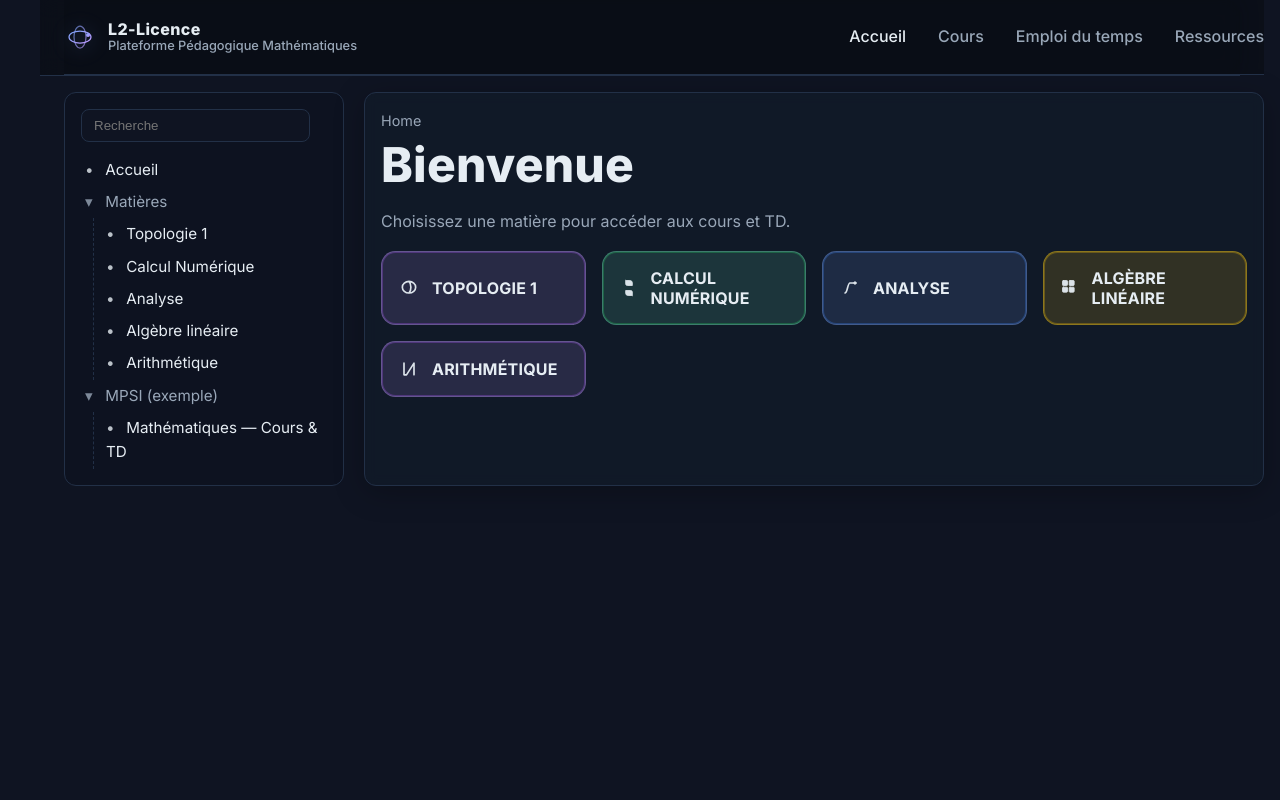
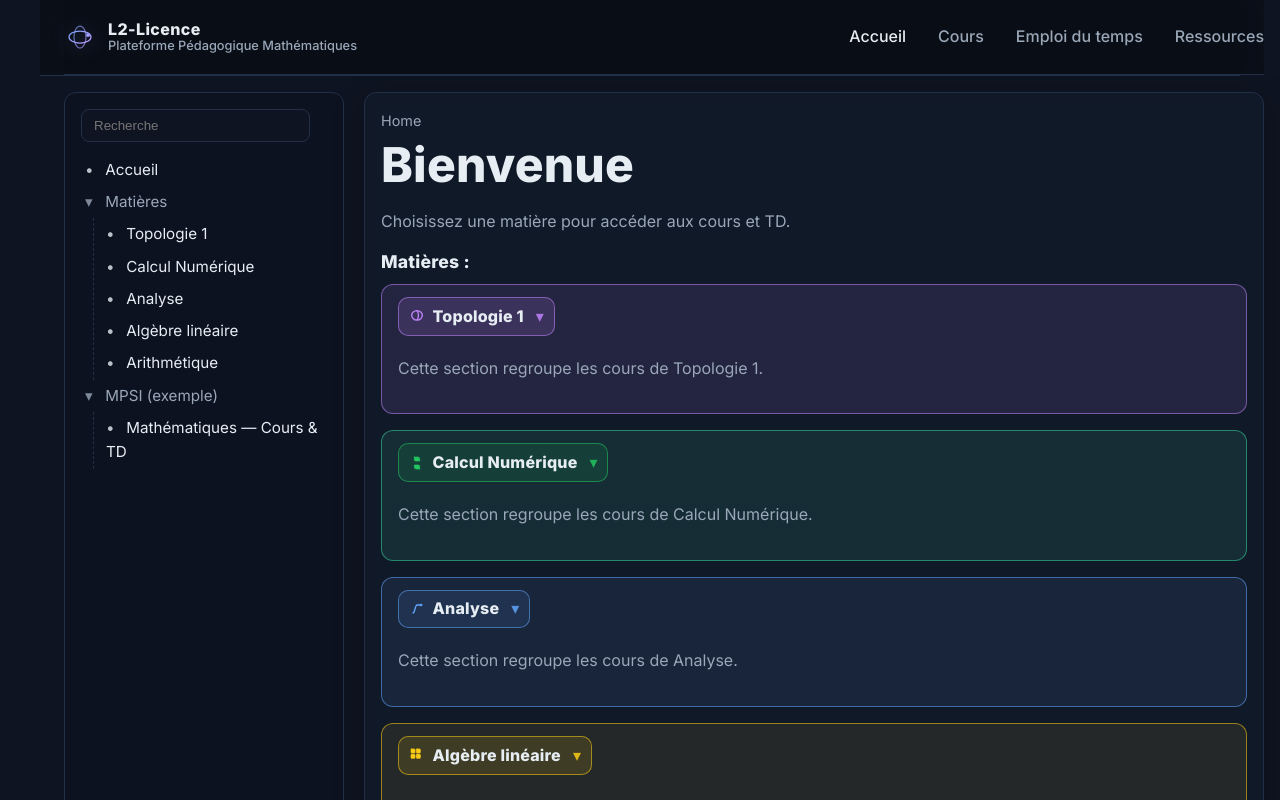
Before and after one commit to Grimm02938/L2-LICENCE, a Vue app: page / in a window 1280 px wide. Shown: the top 800 px of the page. Built offline with nearby package versions, Linux system fonts and the light colour scheme.

Commit message:
feat(ui): lighter background + category panels identical to mock; CollapsiblePanel styled; Home uses panels

```diff
--- a/src/pages/Home.vue
+++ b/src/pages/Home.vue
@@ -1,10 +1,7 @@
 <script setup lang="ts">
 import PageLayout from '../shared/PageLayout.vue'
 import { subjects } from '../shared/data/subjects'
-import { useRouter } from 'vue-router'
-import Icon from '../shared/Icon.vue'
-const router = useRouter()
-function go(slug: string){ router.push(`/matiere/${slug}`) }
+import CollapsiblePanel from '../shared/CollapsiblePanel.vue'
 function iconName(slug: string){
   switch(slug){
     case 'analyse': return 'function'
@@ -22,30 +19,23 @@ function iconName(slug: string){
     <template #title>Bienvenue</template>
     <p class="lead">Choisissez une matière pour accéder aux cours et TD.</p>
 
-    <div class="tiles">
-      <button v-for="s in subjects" :key="s.slug" class="tile filled" :data-accent="s.accent" @click="go(s.slug)">
-        <span class="icon">
-          <Icon :name="iconName(s.slug)" :size="20" />
-        </span>
-        <span class="name">{{ s.name }}</span>
-      </button>
+    <h3 class="section-title">Matières :</h3>
+    <div class="category-list">
+      <CollapsiblePanel
+        v-for="s in subjects"
+        :key="s.slug"
+        :title="s.name"
+        :icon-name="iconName(s.slug)"
+        :accent="s.accent === 'purple' ? 'purple' : s.accent"
+      >
+        <p>Cette section regroupe les cours de {{ s.name }}.</p>
+      </CollapsiblePanel>
     </div>
   </PageLayout>
 </template>
 
 <style scoped>
 .lead{ color: var(--text-secondary); margin-bottom: 1rem }
-.tiles{ display:grid; grid-template-columns: repeat(auto-fill,minmax(180px,1fr)); gap:1rem }
-.tile{ text-align:left; background: var(--card-bg); border:1px solid var(--border-color); border-radius:.9rem; padding:1rem; display:flex; align-items:center; gap:.75rem; color: var(--text-primary); }
-.tile.filled[data-accent="purple"]{ background: rgba(192,153,255,.14); border-color: rgba(192,153,255,.4) }
-.tile.filled[data-accent="green"]{ background: rgba(110,231,183,.14); border-color: rgba(110,231,183,.4) }
-.tile.filled[data-accent="yellow"]{ background: rgba(250,204,21,.14); border-color: rgba(250,204,21,.45) }
-.tile.filled[data-accent="blue"]{ background: rgba(122,162,247,.14); border-color: rgba(122,162,247,.4) }
-.tile:hover{ transform: translateY(-2px); box-shadow: var(--shadow-md) }
-.icon{ display:inline-flex; width:22px; height:22px; align-items:center; justify-content:center; opacity:.95 }
-.name{ font-weight:700; letter-spacing: .2px }
-[data-accent="purple"]{ box-shadow: inset 0 0 0 1px rgba(168,85,247,.3) }
-[data-accent="green"]{ box-shadow: inset 0 0 0 1px rgba(34,197,94,.3) }
-[data-accent="yellow"]{ box-shadow: inset 0 0 0 1px rgba(234,179,8,.3) }
-[data-accent="blue"]{ box-shadow: inset 0 0 0 1px rgba(59,130,246,.3) }
+.section-title{ margin: 0 0 .75rem; font-size: 1.1rem; color: var(--text-secondary) }
+.category-list{ display: grid; gap: 1rem }
 </style>
--- a/src/shared/CollapsiblePanel.vue
+++ b/src/shared/CollapsiblePanel.vue
@@ -24,22 +24,26 @@ const open = ref(true)
 </template>
 
 <style scoped>
-.panel{ border:1px solid var(--border-color); background: linear-gradient(180deg, rgba(255,255,255,.02), rgba(255,255,255,0)), var(--card-bg); border-radius: var(--radius); overflow:hidden; }
-.panel-header{ display:flex; align-items:center; padding: var(--space-2) var(--space-3); cursor:pointer }
+.panel{ border:1px solid var(--border-color); background: linear-gradient(180deg, rgba(255,255,255,.02), rgba(255,255,255,0)), var(--card-bg); border-radius: 12px; overflow:hidden; }
+.panel-header{ display:flex; align-items:center; padding: 0.75rem 1rem; cursor:pointer }
 .tag{ display:inline-flex; align-items:center; gap:.5rem; padding:.35rem .6rem; border-radius: 10px; font-weight:800; letter-spacing:.2px; border:1px solid transparent; }
 .tag-text{ color: var(--text-primary) }
 .chev{ margin-left:.25rem; opacity:.85 }
-.panel-body{ padding: var(--space-2) var(--space-3) var(--space-4); color: var(--text-primary); }
+.panel-body{ padding: 0.5rem 1rem 1rem; color: var(--text-primary); }
 
-/* Accent variants like in screenshot */
-[data-accent="green"] .tag{ color:#34d399; background: rgba(52,211,153,.08); border-color: rgba(52,211,153,.5) }
-[data-accent="green"]{ box-shadow: inset 0 0 0 1px rgba(52,211,153,.35) }
-[data-accent="blue"] .tag{ color:#60a5fa; background: rgba(96,165,250,.08); border-color: rgba(96,165,250,.5) }
-[data-accent="blue"]{ box-shadow: inset 0 0 0 1px rgba(96,165,250,.35) }
-[data-accent="purple"] .tag{ color:#c084fc; background: rgba(192,132,252,.10); border-color: rgba(192,132,252,.55) }
-[data-accent="purple"]{ box-shadow: inset 0 0 0 1px rgba(192,132,252,.35) }
-[data-accent="yellow"] .tag{ color:#facc15; background: rgba(250,204,21,.10); border-color: rgba(250,204,21,.55) }
-[data-accent="yellow"]{ box-shadow: inset 0 0 0 1px rgba(250,204,21,.45) }
-[data-accent="red"] .tag{ color:#fb7185; background: rgba(251,113,133,.10); border-color: rgba(251,113,133,.55) }
-[data-accent="red"]{ box-shadow: inset 0 0 0 1px rgba(251,113,133,.45) }
+/* Accent variants exactly like screenshot: accent border + tinted background */
+[data-accent="green"]{ border-color: rgba(52,211,153,.55); background: linear-gradient(0deg, rgba(52,211,153,.10), rgba(52,211,153,.10)), var(--card-bg) }
+[data-accent="green"] .tag{ color:#22c55e; background: rgba(34,197,94,.12); border-color: rgba(34,197,94,.55) }
+
+[data-accent="blue"]{ border-color: rgba(96,165,250,.55); background: linear-gradient(0deg, rgba(96,165,250,.08), rgba(96,165,250,.08)), var(--card-bg) }
+[data-accent="blue"] .tag{ color:#60a5fa; background: rgba(96,165,250,.10); border-color: rgba(96,165,250,.55) }
+
+[data-accent="purple"]{ border-color: rgba(192,132,252,.55); background: linear-gradient(0deg, rgba(192,132,252,.10), rgba(192,132,252,.10)), var(--card-bg) }
+[data-accent="purple"] .tag{ color:#c084fc; background: rgba(192,132,252,.15); border-color: rgba(192,132,252,.55) }
+
+[data-accent="yellow"]{ border-color: rgba(250,204,21,.55); background: linear-gradient(0deg, rgba(250,204,21,.08), rgba(250,204,21,.08)), var(--card-bg) }
+[data-accent="yellow"] .tag{ color:#facc15; background: rgba(250,204,21,.12); border-color: rgba(250,204,21,.55) }
+
+[data-accent="red"]{ border-color: rgba(251,113,133,.55); background: linear-gradient(0deg, rgba(251,113,133,.08), rgba(251,113,133,.08)), var(--card-bg) }
+[data-accent="red"] .tag{ color:#fb7185; background: rgba(251,113,133,.12); border-color: rgba(251,113,133,.55) }
 </style>
--- a/src/shared/CosmicBackground.vue
+++ b/src/shared/CosmicBackground.vue
@@ -18,10 +18,10 @@
   z-index: -1;
   overflow: hidden;
   pointer-events: none;
-  background: radial-gradient(1200px 800px at 10% 20%, rgba(80, 120, 255, 0.07), transparent 60%),
-              radial-gradient(1000px 700px at 80% 10%, rgba(255, 80, 180, 0.06), transparent 60%),
-              radial-gradient(900px 900px at 70% 80%, rgba(50, 200, 160, 0.05), transparent 60%),
-              #0b0f1a;
+  background: radial-gradient(1200px 800px at 10% 20%, rgba(80, 120, 255, 0.05), transparent 60%),
+              radial-gradient(1000px 700px at 80% 10%, rgba(255, 80, 180, 0.045), transparent 60%),
+              radial-gradient(900px 900px at 70% 80%, rgba(50, 200, 160, 0.04), transparent 60%),
+              #0f1626;
 }
 
 .stars, .twinkle, .nebula {
--- a/src/style.css
+++ b/src/style.css
@@ -5,10 +5,10 @@
   --primary-dark: #0095dd;
   --primary-light: #33bbff;
   --accent: #ff3e7f;
-  --dark-bg: #0a0e17;
-  --darker-bg: #060a12;
-  --card-bg: #111927;
-  --text-primary: #f1f5f9;
+    --dark-bg: #111827;      /* lighter than before */
+    --darker-bg: #0f1624;
+    --card-bg: #151e2d;      /* slightly brighter cards */
+    --border-color: #253246;  /* softer border */
   --text-secondary: #94a3b8;
   --border-color: #1e293b;
   --success: #00d26a;
```
